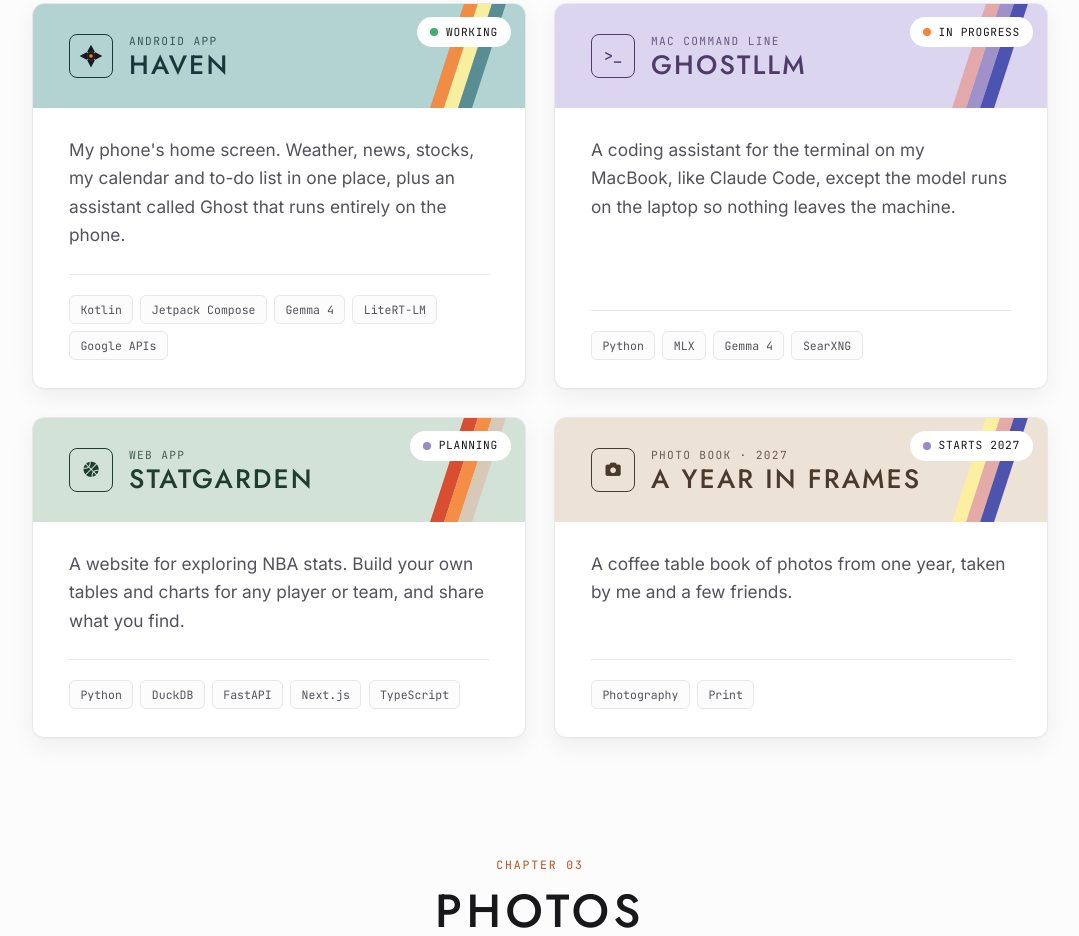
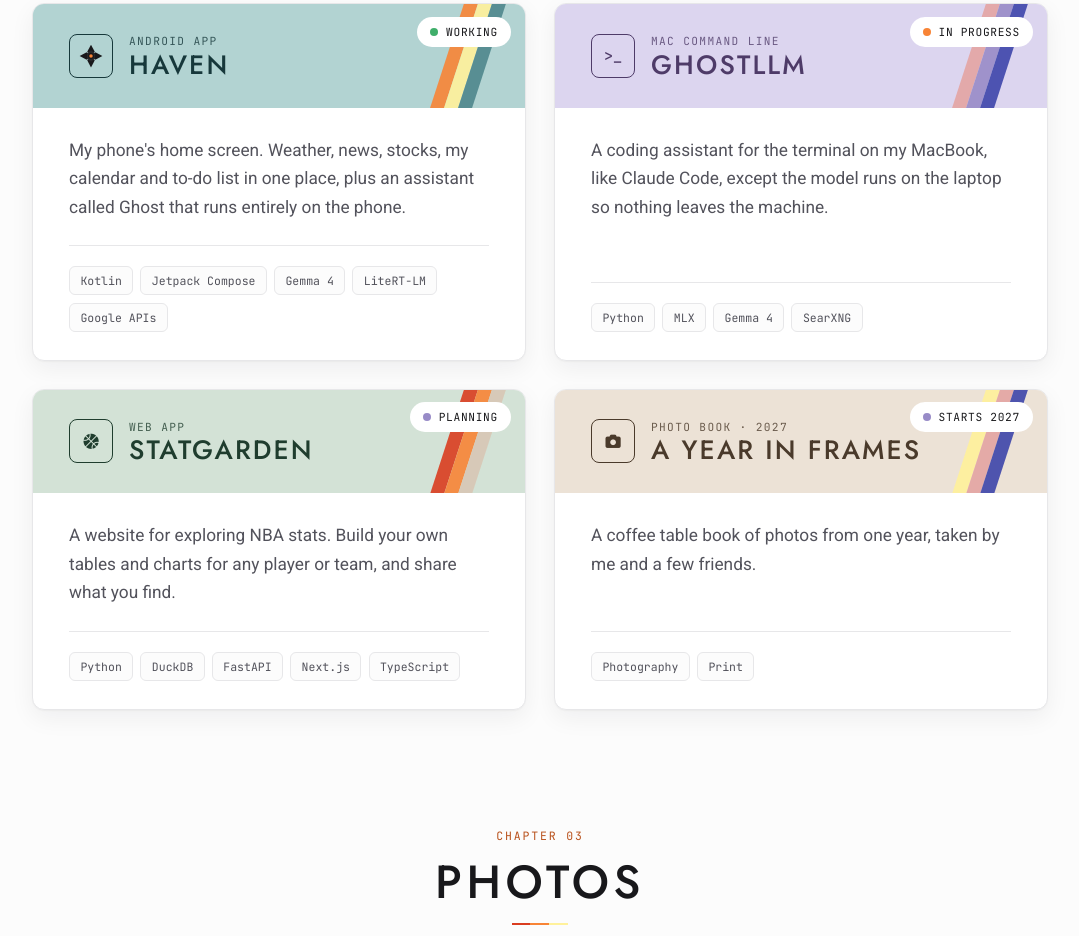
Before and after one commit to AahilD/PersonalWebsite, a plain HTML site: page index.html in a window 1280 px wide. Shown: the part 1484-2420 px from the top of the page, without its empty margins (100-1179 px from the left). Drawn offline with nearby package versions, Linux system fonts and the light colour scheme.

Commit message:
Switch body font from Inter to Roboto
Co-Authored-By: Claude Opus 5.5 <noreply@anthropic.com>

```diff
--- a/index.html
+++ b/index.html
@@ -26,7 +26,7 @@
 
   <link rel="preconnect" href="https://fonts.googleapis.com">
   <link rel="preconnect" href="https://fonts.gstatic.com" crossorigin>
-  <link href="https://fonts.googleapis.com/css2?family=Inter:wght@400;500;600;700&family=Jost:wght@400;500;600;700&family=JetBrains+Mono:wght@400;500&display=swap" rel="stylesheet">
+  <link href="https://fonts.googleapis.com/css2?family=Roboto:wght@400;500;700&family=Jost:wght@400;500;600;700&family=JetBrains+Mono:wght@400;500&display=swap" rel="stylesheet">
   <link rel="stylesheet" href="https://cdnjs.cloudflare.com/ajax/libs/font-awesome/6.5.0/css/all.min.css">
   <link rel="stylesheet" href="styles.css">
 </head>
--- a/styles.css
+++ b/styles.css
@@ -50,7 +50,7 @@
   --wrap: 1080px;
 
   /* Type */
-  --font-sans: Inter, system-ui, -apple-system, "Segoe UI", Roboto, sans-serif;
+  --font-sans: Roboto, system-ui, -apple-system, "Segoe UI", sans-serif;
   --font-display: Jost, Futura, "Century Gothic", var(--font-sans);
   --font-mono: "JetBrains Mono", ui-monospace, SFMono-Regular, Menlo, Consolas, monospace;
 
```
